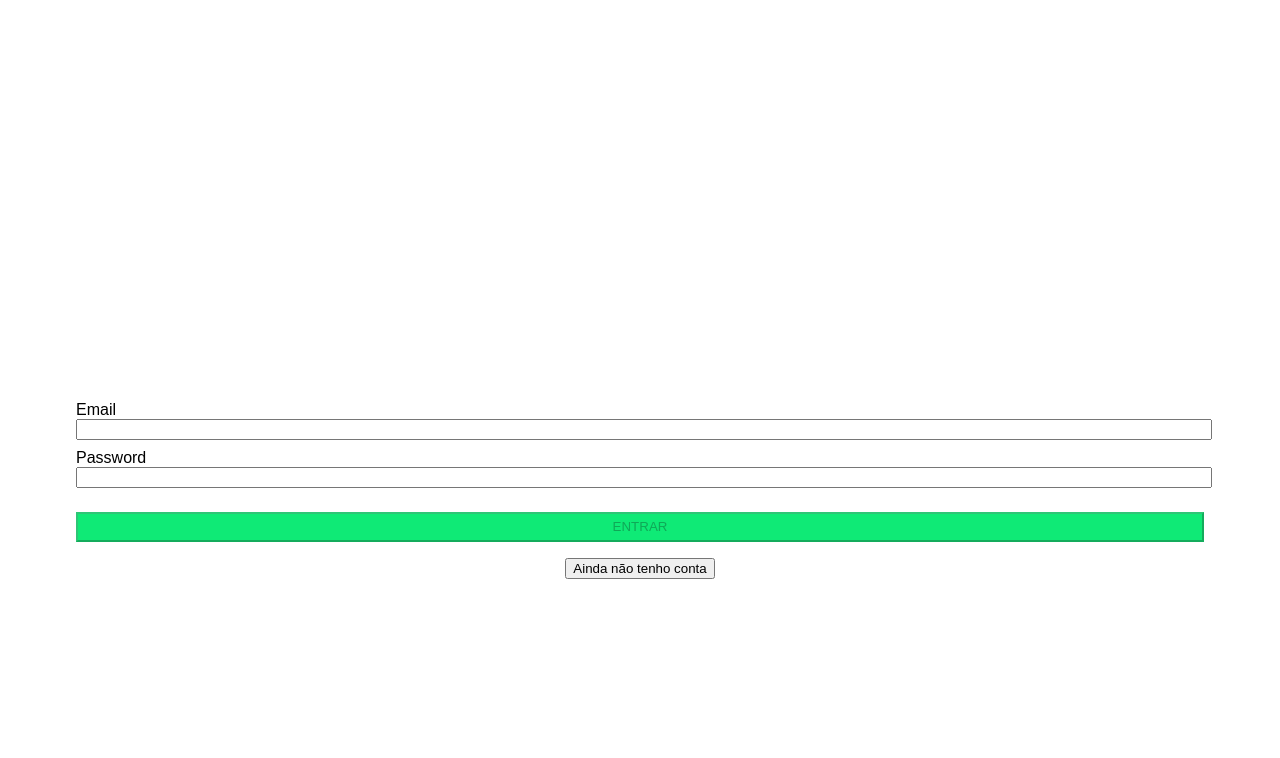
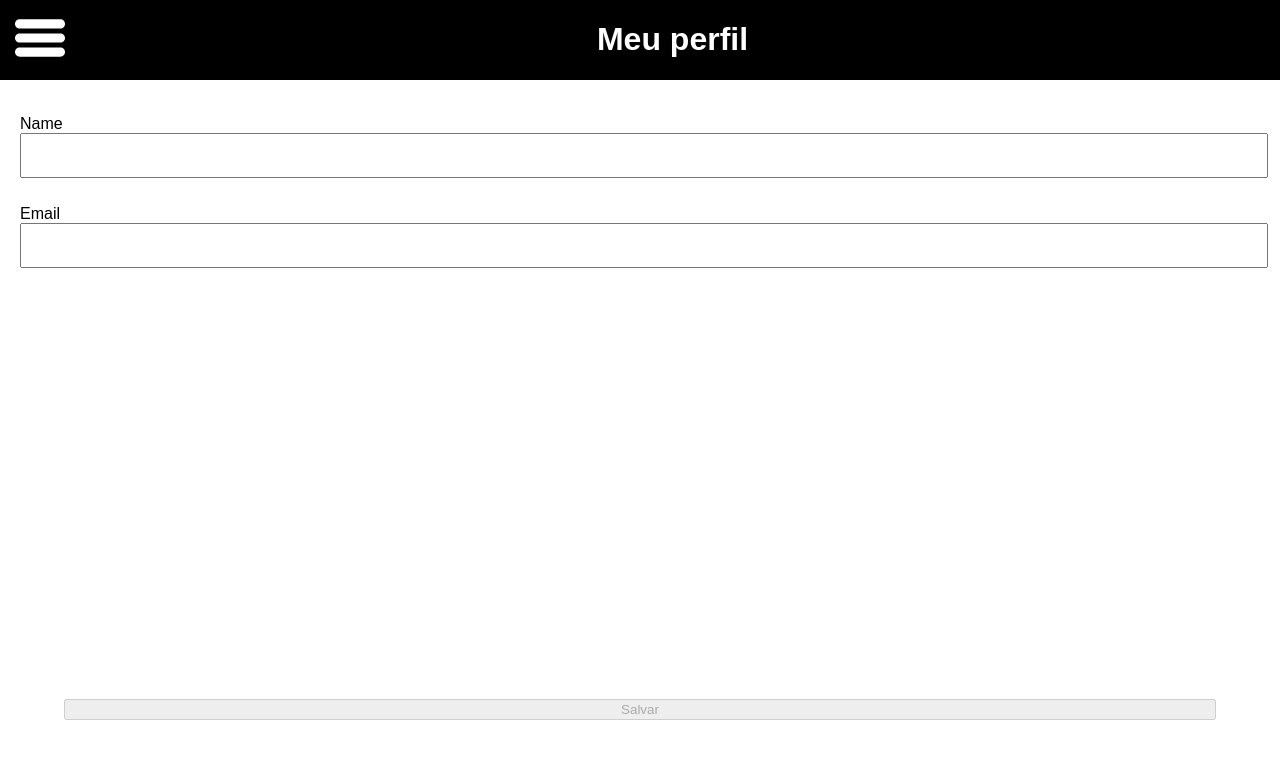
Before and after one commit to tryber/sd-02-project-trybeer-2, a React (Create React App) app in the folder front-end/: page /profile in a window 1280 px wide. Before the commit this address led to /login. Shown: the top 758 px of the page. Built offline with nearby package versions, Linux system fonts and the light colour scheme.

Commit message:
Finalizado SideBar e pagina de Profile

```diff
--- a/front-end/src/App.js
+++ b/front-end/src/App.js
@@ -5,7 +5,9 @@ import AdminHome from './pages/admin/Home'
 import ClientProducts from './pages/client/Products';
 import history from './services/history';
 import TopMenu from './components/TopMenu';
+import ClientSideBar from './components/client/ClientSideBar';
 import RegisterPage from './pages/RegisterPage';
+import Profile from './pages/client/Profile';
 import './App.css';
 
 function App() {
@@ -13,9 +15,11 @@ function App() {
     <div className="App">
       <Router history={history}>
         <TopMenu />
+        <ClientSideBar />
         <Switch>
           <Route path="/admin/profile" component={AdminHome} />
           <Route path="/products" component={ClientProducts} />
+          <Route path="/profile" component={Profile} />
           <Route path="/login" component={Login} />
           <Route path="/register" component={RegisterPage} />
           <Route path="/" render={() => history.push('/login')} />
--- a/front-end/src/components/client/ClientSideBar.js
+++ b/front-end/src/components/client/ClientSideBar.js
@@ -1,16 +1,29 @@
 import React, { useEffect, useContext } from 'react';
+import { TrybeerContext } from '../../context/TrybeerContext';
 import history from '../../services/history';
 
+import '../../style/ClientSideBar.css';
+
+const redirectButton = (setShowSideMenu, route) => {
+  setShowSideMenu(false);
+  history.push(`${route}`)
+};
+
+
 const SideBar = () => {
-  useEffect(() => {
-
-  });
-  return (
-    <div>
-      <button data-testid="side-menu-item-products">Produtos</button>
-      <button data-testid="side-menu-item-my-orders">Meus Pedidos</button>
-      <button data-testid="side-menu-item-my-profile">Meu Perfil</button>
-      <button data-testid="side-menu-item-logout" onClick={() => history.push('/login')}>Sair</button>
+  const { sideMenu: [showSideMenu, setShowSideMenu] } = useContext(TrybeerContext);
+  return (!showSideMenu) || (
+    <div className="side-menu-container">
+      <div className="side-menu-top-container">
+        <button data-testid="side-menu-item-products">Produtos</button>
+        <button data-testid="side-menu-item-my-orders">Meus Pedidos</button>
+        <button data-testid="side-menu-item-my-profile">Meu Perfil</button>
+      </div>
+      <div className="side-menu-bot-container">
+        <button data-testid="side-menu-item-logout" onClick={() => redirectButton(setShowSideMenu, '/login')}>
+          Sair
+        </button>
+      </div>
     </div>
   )
 };
--- /dev/null
+++ b/front-end/src/pages/client/Profile.js
@@ -0,0 +1,59 @@
+import React, { useEffect, useState } from 'react';
+import '../../style/Profile.css';
+
+const verifyLocalStorage = () => {
+  return JSON.parse(localStorage.getItem('user'));
+};
+
+const emailAndNameInputs = (type, text, value, setValue, testId) => (
+  <label htmlFor={text} className={`${text}-label`}>
+    {text}
+    <br />
+    <input
+      readOnly={(text === 'email') || false}
+      type={type}
+      name={text}
+      value={value}
+      data-testid={testId}
+      onChange={({ target }) => setValue((prev) => ({ ...prev, name: target.value }))}
+    />
+  </label>
+);
+
+const sendRequestNewName = (newUser) => {
+  console.log(newUser);
+};
+
+const Profile = () => {
+  const [user, setUser] = useState('');
+  const [initialUser, setInitialUser] = useState('');
+  const disabled = user.name === initialUser.name;
+  useEffect(() => {
+    const isLSExist = verifyLocalStorage();
+    if (isLSExist) {
+      setUser(isLSExist);
+      setInitialUser(isLSExist);
+    };
+  }, [setUser]);
+
+  return (
+    <div className="profile-container">
+      <div className="profile-top-container">
+        {emailAndNameInputs('text', 'name', user.name || '', setUser, 'profile-name-input')}
+        {emailAndNameInputs('text', 'email', user.email || '', setUser, 'profile-email-input')}
+      </div>
+      <div className="profile-bot-container">
+        <button
+          type="button"
+          data-testid="profile-save-btn"
+          disabled={disabled}
+          onClick={() => sendRequestNewName(user)}
+        >
+          Salvar
+        </button>
+      </div>
+    </div>
+  );
+};
+
+export default Profile;
--- /dev/null
+++ b/front-end/src/style/ClientSideBar.css
@@ -0,0 +1,24 @@
+.side-menu-container {
+  background-color: black;
+  display: flex;
+  flex-direction: column;
+  height: 100vh;
+  justify-content: space-evenly;
+  position: absolute;
+  width: 50%;
+}
+
+.side-menu-top-container {
+  display: flex;
+  flex-direction: column;
+  height: 20vh;
+  justify-content: space-around;
+  margin: 2%;
+}
+
+.side-menu-bot-container {
+  display: flex;
+  align-items: center;
+  justify-content: center;
+  height: 50vh;
+}
--- /dev/null
+++ b/front-end/src/style/Profile.css
@@ -0,0 +1,43 @@
+.profile-container {
+  display: flex;
+  flex-direction: column;
+  height: 80vh;
+  justify-content: space-between;
+}
+
+.profile-top-container {
+  align-items: flex-start;
+  display: flex;
+  flex-direction: column;
+  height: 20vh;
+  justify-content: space-around;
+  padding: 20px;
+}
+
+.email-label {
+  margin-top: 20px;
+  text-align: left;
+  text-transform: capitalize;
+  width: 100%;
+}
+
+.name-label {
+  text-align: left;
+  text-transform: capitalize;
+  width: 100%;
+}
+
+.email-label input {
+  height: 100%;
+  width: 100%;
+}
+
+.name-label input {
+  height: 100%;
+  width: 100%;
+}
+
+.profile-bot-container button{
+  margin: 0 10px;
+  width: 90%;
+}
```
Also changed, not shown: front-end/src/components/TopMenu.js (line endings or trailing spaces).
